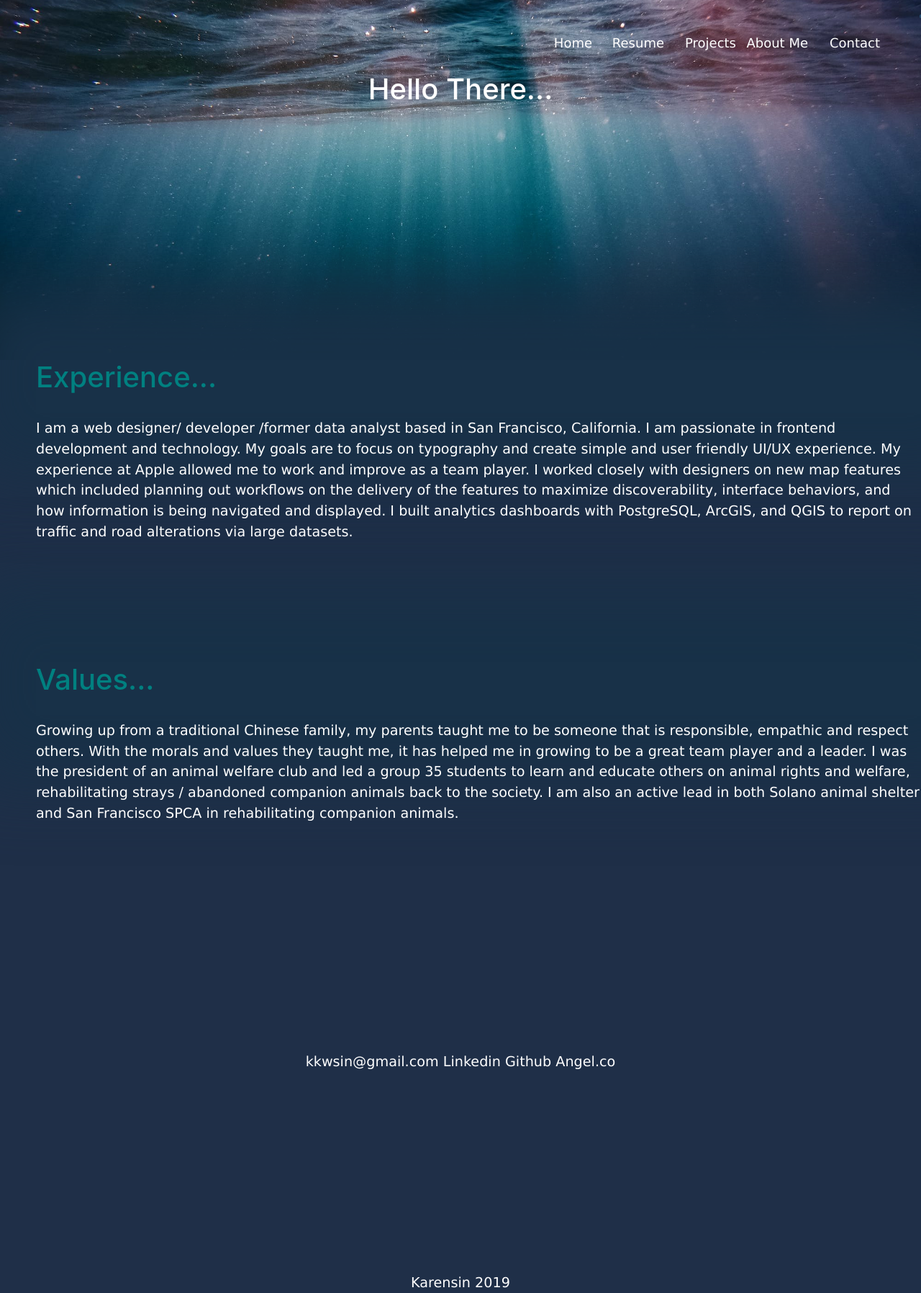
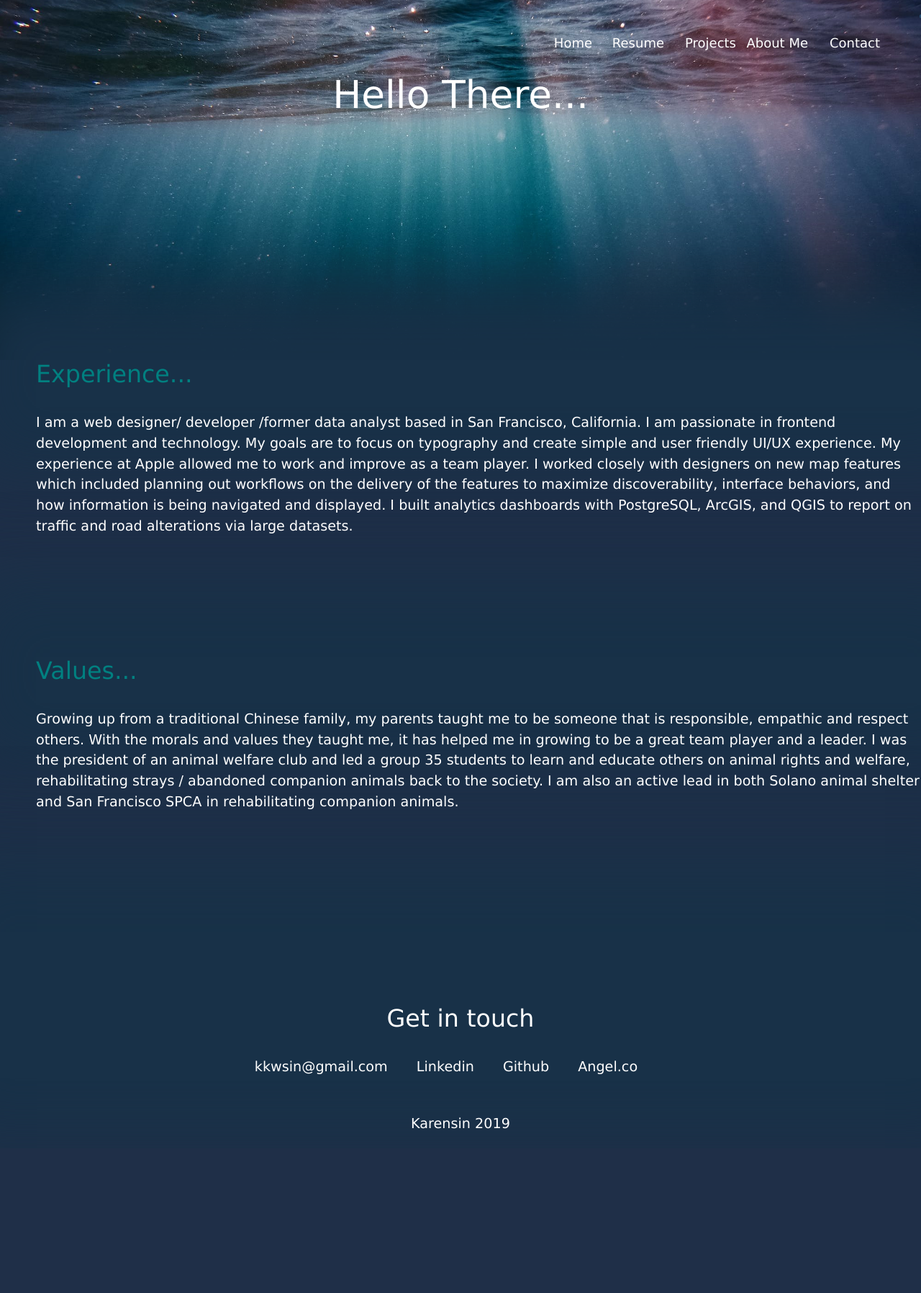
Before and after one commit to razorstorm/bday, a React (Create React App) app: page /portfolio2019/about in a window 1280 px wide. Shown: the whole page at 72% size. After the commit the page ends 1595 px from the top, so only its background shows below. Built offline with nearby package versions, Linux system fonts and the light colour scheme; what react-dimensions would draw is missing.

Commit message:
Added more stuff to headers

```diff
--- a/src/App.css
+++ b/src/App.css
@@ -85,7 +85,7 @@ header .btn, .services {
 }
 
 header {
-  padding: 80px 0 150px;
+  /* padding: 0 0 150px; */
   padding-bottom: 100px;
 }
 
@@ -170,7 +170,9 @@ nav a {
 }
 
 footer {
-  padding-top: 10%;
+  margin-top: 50px;
+  padding-bottom: 20px;
+  text-align: center;
 }
 
 .resume * {
@@ -180,7 +182,8 @@ footer {
 }
 
 .contacts {
-  padding: 100px 100px 100px 100px;
+  text-align: center;
+  padding: 100px 100px 0 100px;
   box-shadow: 0px 100px 100px 120px rgb(24, 49, 72) inset, 0px -10px 100px 100px rgb(24, 49, 72);
   /*-webkit-gradient(linear, left top, left bottom, color-stop(0%, #ADB2B6), color-stop(100%, #ABAEB3));*/
 }
@@ -196,9 +199,15 @@ section a:hover, .btn a:hover {
   text-shadow: 0 0 5px black;
 }
 
+h2 {
+  /* font-family: "SF Pro Text", "SF Pro Icons", "Helvetica Neue", "Helvetica", "Arial", sans-serif; */
+  font-size: 40pt;
+  padding-bottom: 25px;
+}
+
 h3 {
-  font-family: "SF Pro Text", "SF Pro Icons", "Helvetica Neue", "Helvetica", "Arial", sans-serif;
-  font-size: 40px;
+  /* font-family: "SF Pro Text", "SF Pro Icons", "Helvetica Neue", "Helvetica", "Arial", sans-serif; */
+  font-size: 25pt;
   padding-bottom: 25px;
 }
 
--- a/src/App.js
+++ b/src/App.js
@@ -116,10 +116,7 @@ class App extends Component {
           <a href='https://www.linkedin.com/in/karensin94/'>  Linkedin  </a>
           <a href='https://github.com/karensin'>  Github   </a>
           <a href='https://angel.co/karen-kaweng-sin'> Angel.co </a>
-
-
         </section>
-
         <footer> KarenSin 2019</footer>
 
       </div>
--- a/src/components/About.js
+++ b/src/components/About.js
@@ -1,6 +1,7 @@
 import React, { Component } from 'react';
 import '../App.css';
 import Nav from './Nav.js';
+import Contacts from './Contacts';
 
 
 class About extends Component {
@@ -10,8 +11,7 @@ class About extends Component {
         <header className="about-header intro-header">
           <div className="container">
             <Nav />
-            <h3 className='title'> Hello There... </h3>
-
+            <h2 className='title'> Hello There... </h2>
           </div>
         </header>
         <section className='aboutme'>
@@ -33,18 +33,8 @@ class About extends Component {
                     </p>
         </section>
 
-        <section className='contact' id='contact'>
-
-          <a>  kkwsin@gmail.com  </a>
-          <a href='https://www.linkedin.com/in/karensin94/'>  Linkedin  </a>
-          <a href='https://github.com/karensin'>  Github   </a>
-          <a href='https://angel.co/karen-kaweng-sin'> Angel.co </a>
-
-
-        </section>
-        <footer> Karensin 2019 </footer>
+        <Contacts />
       </div>
-
     );
   }
 }
--- a/src/components/Contact.js
+++ /dev/null
@@ -1,47 +0,0 @@
-import React, { Component } from 'react';
-import '../App.css';
-
-
-class Contact extends Component {
-  render (){
-    return (
-        <div>
-        <header className="App-header">
-        <div className="container">
-            <div className="row">
-                    <nav>
-                        <ul>
-
-                            <li><a href= "/"> Home </a> </li>
-
-                        </ul>
-                    </nav>
-            </div>
-
-            <div className="title">
-                <h1> KAREN SIN </h1>
-                <h4> Developer | Web designer | Explorer </h4>
-                <a href="/" className="btn"> Let's Collab!</a>
-            </div>
-
-        </div>
-    </header>
-
-    <section className='contacts'>
-          <h3> Get in touch </h3>
-          <a>  kkwsin@gmail.com  </a>
-         <a href= 'https://www.linkedin.com/in/karensin94/'>  Linkedin  </a>
-         <a href= 'https://github.com/karensin'>  Github   </a>
-         <a href= 'https://angel.co/karen-kaweng-sin'> Angel.co </a>
-
-
-         </section>
-
-         <footer> Karensin 2019 </footer>
-    </div>
-
-  );
-  }
-}
-
-export default Contact;
--- /dev/null
+++ b/src/components/Contacts.js
@@ -0,0 +1,22 @@
+import React, { Component } from 'react';
+import '../App.css';
+
+
+class Contacts extends Component {
+    render() {
+        return (
+            <div>
+                <section className='contacts'>
+                    <h3> Get in touch </h3>
+                    <a>kkwsin@gmail.com</a>
+                    <a href='https://www.linkedin.com/in/karensin94/'>Linkedin</a>
+                    <a href='https://github.com/karensin'>Github</a>
+                    <a href='https://angel.co/karen-kaweng-sin'>Angel.co</a>
+                </section>
+                <footer>Karensin 2019</footer>
+            </div>
+        );
+    }
+}
+
+export default Contacts;
--- a/src/index.js
+++ b/src/index.js
@@ -4,7 +4,6 @@ import { BrowserRouter } from 'react-router-dom';
 import './index.css';
 import App from './App';
 import * as serviceWorker from './serviceWorker';
-import Contact from './components/Contact.js';
 import { Route, Link, Switch } from 'react-router-dom';
 import Resume from './components/Resume.js'
 import About from './components/About.js'
```
